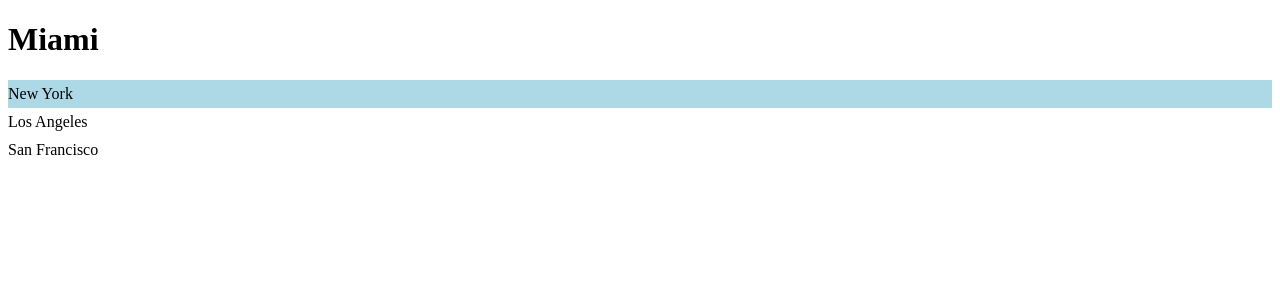
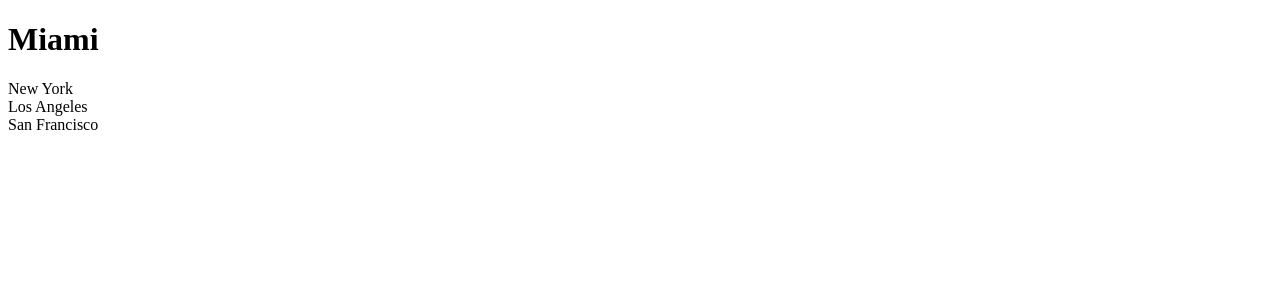
Before and after one commit to Otacon2024/Vite-React, a React (Vite) app: page / in a window 1280 px wide. Shown: the top 300 px of the page. Built offline with nearby package versions, Linux system fonts and the light colour scheme.

Commit message:
Add + Import ListGroup.module.css in ListGroup.tsx
// Demo of styles object using module.css

```diff
--- a/src/components/ListGroup/ListGroup.tsx
+++ b/src/components/ListGroup/ListGroup.tsx
@@ -1,20 +1,20 @@
 import { useState } from "react";
-import "./ListGroup.css";
-import styled from "styled-components";
+import styles from "./ListGroup.module.css";
+// import styled from "styled-components";
 
-const List = styled.ul`
-  list-style: none;
-  padding: 0;
-`;
+// const List = styled.ul`
+//   list-style: none;
+//   padding: 0;
+// `;
 
-interface ListItemProps {
-  active: boolean;
-}
+// interface ListItemProps {
+//   active: boolean;
+// }
 
-const ListItem = styled.li<ListItemProps>`
-  padding: 5px 0;
-  background: ${(props) => (props.active ? "lightblue" : "white")};
-`;
+// const ListItem = styled.li<ListItemProps>`
+//   padding: 5px 0;
+//   background: ${(props) => (props.active ? "lightblue" : "white")};
+// `;
 
 interface Props {
   items: string[];
@@ -29,7 +29,26 @@ function ListGroup({ items, heading, onSelectItem }: Props) {
     <>
       <h1>{heading}</h1>
       {items.length === 0 && <p>No item found</p>}
+      <ul className={styles["list-group"]}>
+        {items.map((item, index) => (
+          <li
+            className={
+              selectedIndex === index
+                ? "list-group-item active"
+                : "list-group-item"
+            }
+            key={item}
+            onClick={() => {
+              setSelectedIndex(index);
+              onSelectItem(item);
+            }}
+          >
+            {item}
+          </li>
+        ))}
+      </ul>
 
+      {/*
       <List>
         {items.map((item, index) => (
           <ListItem
@@ -44,6 +63,7 @@ function ListGroup({ items, heading, onSelectItem }: Props) {
           </ListItem>
         ))}
       </List>
+      */}
     </>
   );
 }
```
Also changed, not shown: src/components/ListGroup/ListGroup.module.css (renamed from src/components/ListGroup/ListGroup.css).
